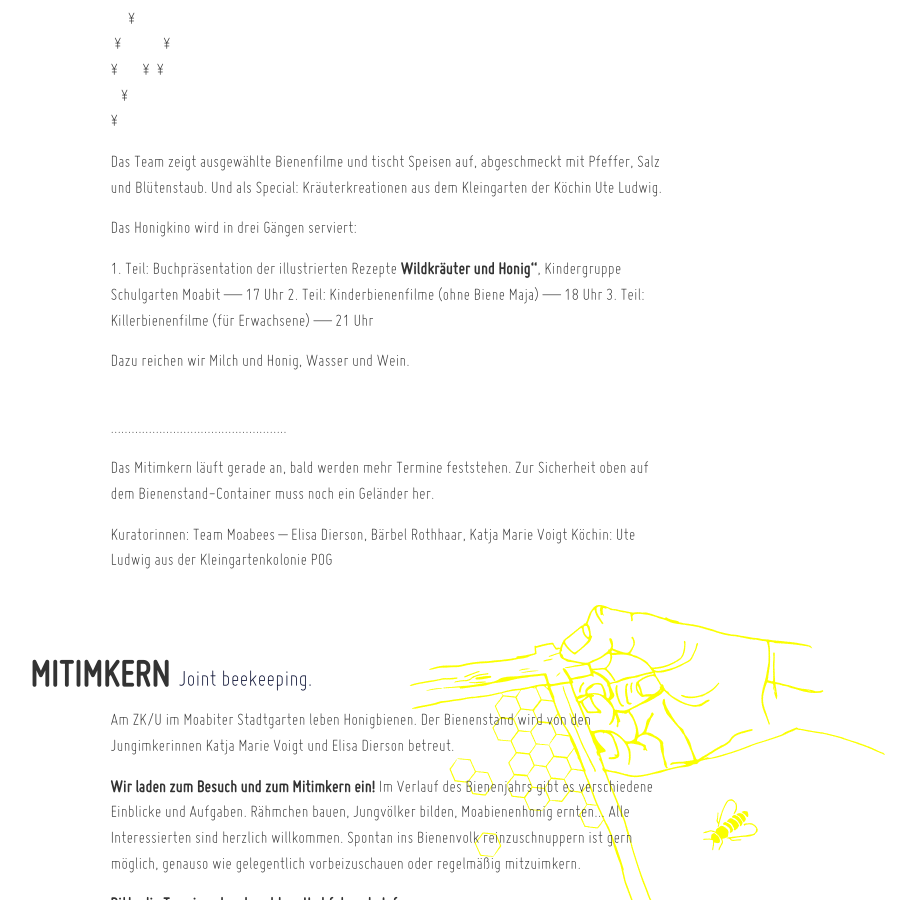
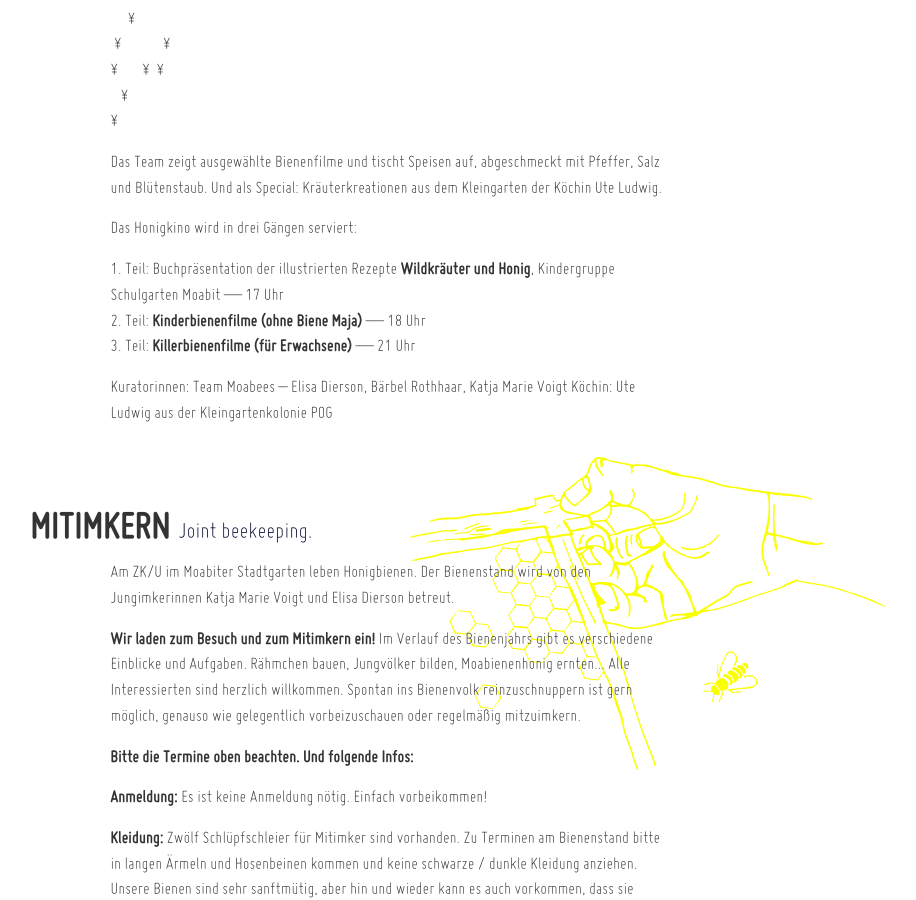
Before and after one commit to dieda/moabienen.berlin-bienenstadt.de, a Jekyll site: the page built from index.html, in a window 1280 px wide and 900 px high, scrolled down 742 px. Shown: the whole window, without its empty margins (252-1168 px from the left). Built offline with Jekyll 4.4.1, drawn with Linux system fonts in a browser that asks for light colours.

Commit message:
Corrected index.html again / Aktuelles

```diff
--- a/index.html
+++ b/index.html
@@ -35,7 +35,7 @@ nav:
     Freitag, 08. August 2014, ab 17 Uhr
   </dt>
   <dd>
-    //Honigkino
+    &nbsp;//Honigkino
   </dd>
 
 </dl>
@@ -49,7 +49,7 @@ nav:
 </p>
 
 <p>
-  <strong>&nbsp;//Honigkino</strong>
+  <strong>//Honigkino</strong>
 </p>
 
 <p>
@@ -69,19 +69,9 @@ nav:
 </p>
 
 <p>
-  1. Teil: Buchpräsentation der illustrierten Rezepte <strong>Wildkräuter und Honig“</strong>, Kindergruppe Schulgarten Moabit — 17 Uhr
-  2. Teil: Kinderbienenfilme (ohne Biene Maja) — 18 Uhr
-  3. Teil: Killerbienenfilme (für Erwachsene) — 21 Uhr
-</p>
-
-<p>
-  Dazu reichen wir Milch und Honig, Wasser und Wein.
-</p>
-  <br/>...................................................
-</p>
-
-<p>
-  Das Mitimkern läuft gerade an, bald werden mehr Termine feststehen. Zur Sicherheit oben auf dem Bienenstand-Container muss noch ein Geländer her.
+  1. Teil: Buchpräsentation der illustrierten Rezepte <strong>Wildkräuter und Honig</strong>, Kindergruppe Schulgarten Moabit — 17 Uhr<br/>
+  2. Teil: <strong>Kinderbienenfilme (ohne Biene Maja)</strong> — 18 Uhr<br/>
+  3. Teil: <strong>Killerbienenfilme (für Erwachsene)</strong> — 21 Uhr
 </p>
 
 <p>
```
